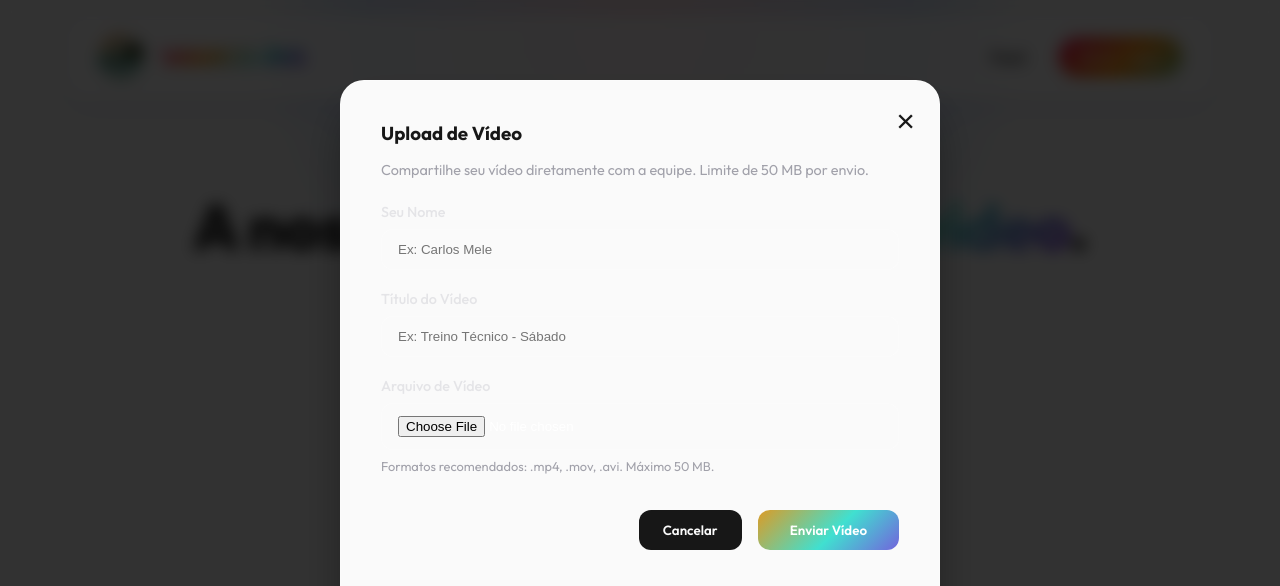
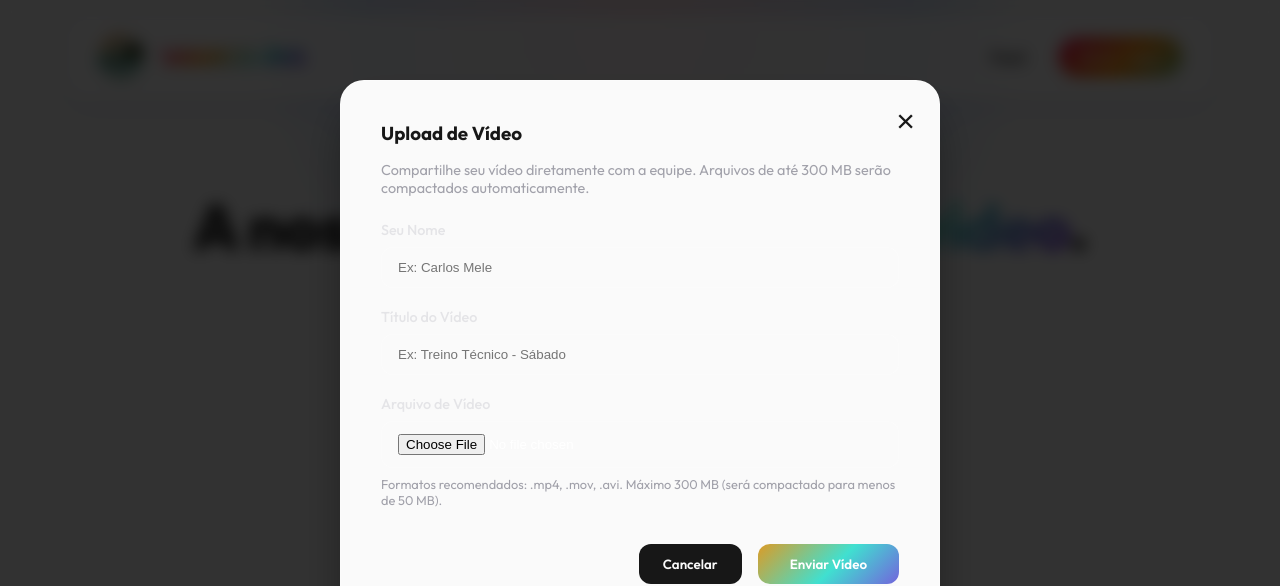
Before and after one commit to vaarcoiris/va-arco-iris, a Next.js app: page / in a window 1280 px wide. Both pictures are taken after a click on the button "Enviar Vídeo". Shown: the top 586 px of the page. Built offline with nearby package versions, Linux system fonts and the light colour scheme; no server answers; the database is empty.

Commit message:
feat: aumenta limite do input de video para 300MB e ajusta textos informativos no modal

```diff
--- a/src/app/page.tsx
+++ b/src/app/page.tsx
@@ -516,7 +516,7 @@ export default function Home() {
             </button>
             <h3 style={{ marginBottom: "1rem" }}>Upload de Vídeo</h3>
             <p style={{ color: "#a1a1aa", marginBottom: "1.5rem", fontSize: "0.9rem" }}>
-              Compartilhe seu vídeo diretamente com a equipe. Limite de 50 MB por envio.
+              Compartilhe seu vídeo diretamente com a equipe. Arquivos de até 300 MB serão compactados automaticamente.
             </p>
 
             {errorMsg && (
@@ -563,8 +563,8 @@ export default function Home() {
                   onChange={(e) => {
                     const file = e.target.files?.[0] || null;
                     setVideoFile(file);
-                    if (file && file.size > 50 * 1024 * 1024) {
-                      setErrorMsg("O vídeo excede o limite de 50 MB.");
+                    if (file && file.size > 300 * 1024 * 1024) {
+                      setErrorMsg("O vídeo excede o limite de 300 MB.");
                     } else {
                       setErrorMsg(null);
                     }
@@ -573,7 +573,7 @@ export default function Home() {
                   disabled={uploading}
                   style={{ width: "100%", padding: "0.75rem 1rem", borderRadius: "12px", border: "1px solid var(--glass-border)", backgroundColor: "rgba(255,255,255,0.05)", color: "white", outline: "none" }}
                 />
-                <span style={{ fontSize: "0.8rem", color: "#a1a1aa" }}>Formatos recomendados: .mp4, .mov, .avi. Máximo 50 MB.</span>
+                <span style={{ fontSize: "0.8rem", color: "#a1a1aa" }}>Formatos recomendados: .mp4, .mov, .avi. Máximo 300 MB (será compactado para menos de 50 MB).</span>
               </div>
 
               {uploading && (
@@ -621,7 +621,7 @@ export default function Home() {
                 <button
                   type="submit"
                   className="btn btn-rainbow"
-                  disabled={uploading || (videoFile ? videoFile.size > 50 * 1024 * 1024 : true)}
+                  disabled={uploading || (videoFile ? videoFile.size > 300 * 1024 * 1024 : true)}
                   style={{ padding: "0.75rem 2rem", borderRadius: "12px" }}
                 >
                   {uploading ? "Processando..." : "Enviar Vídeo"}
```
